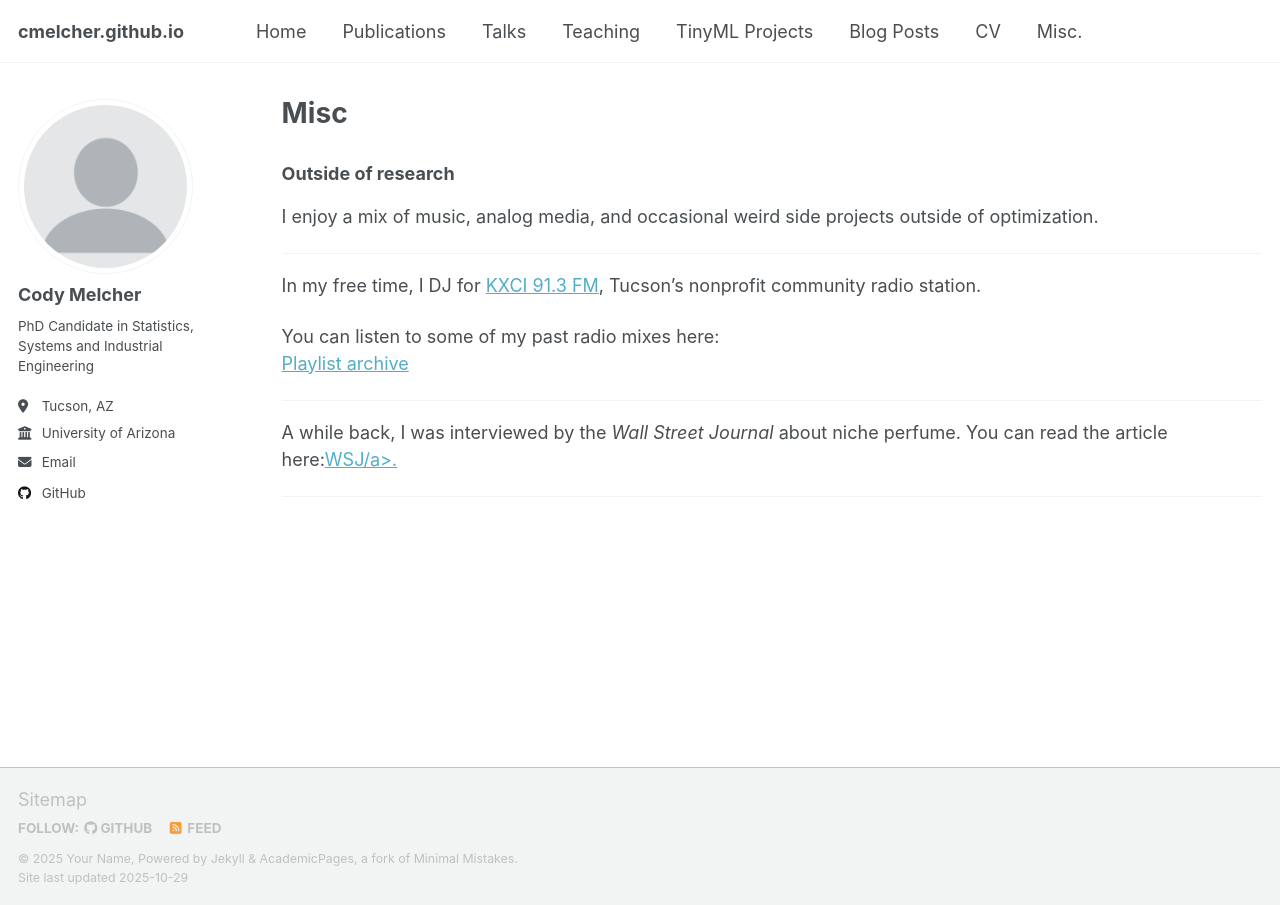
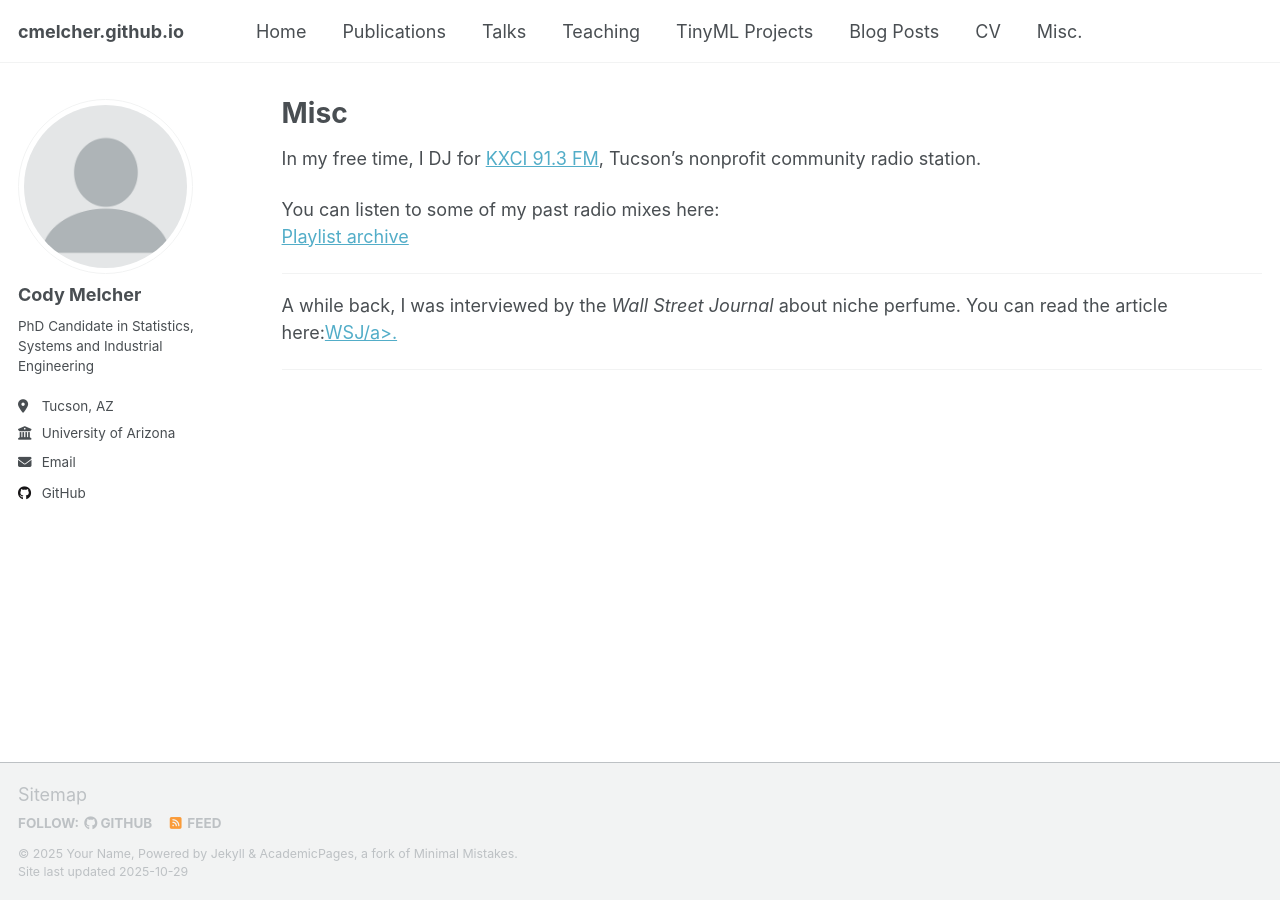
Before and after one commit to cmelcher/cmelcher.github.io, a Jekyll site: the page built from misc.md, in a window 1280 px wide. Built offline with Jekyll 4.4.1, drawn with Linux system fonts in a browser that asks for light colours; a script that is not in the unit is left out.

Commit message:
Update misc.md

```diff
--- a/misc.md
+++ b/misc.md
@@ -4,13 +4,6 @@ title: "Misc"
 permalink: /misc/
 author_profile: true
 ---
-
-### Outside of research
-
-I enjoy a mix of music, analog media, and occasional weird side projects outside of optimization.
-
----
-
 In my free time, I DJ for <a href="https://kxci.org" target="_blank">KXCI 91.3 FM</a>, Tucson’s nonprofit community radio station.
 
 You can listen to some of my past radio mixes here:
```
